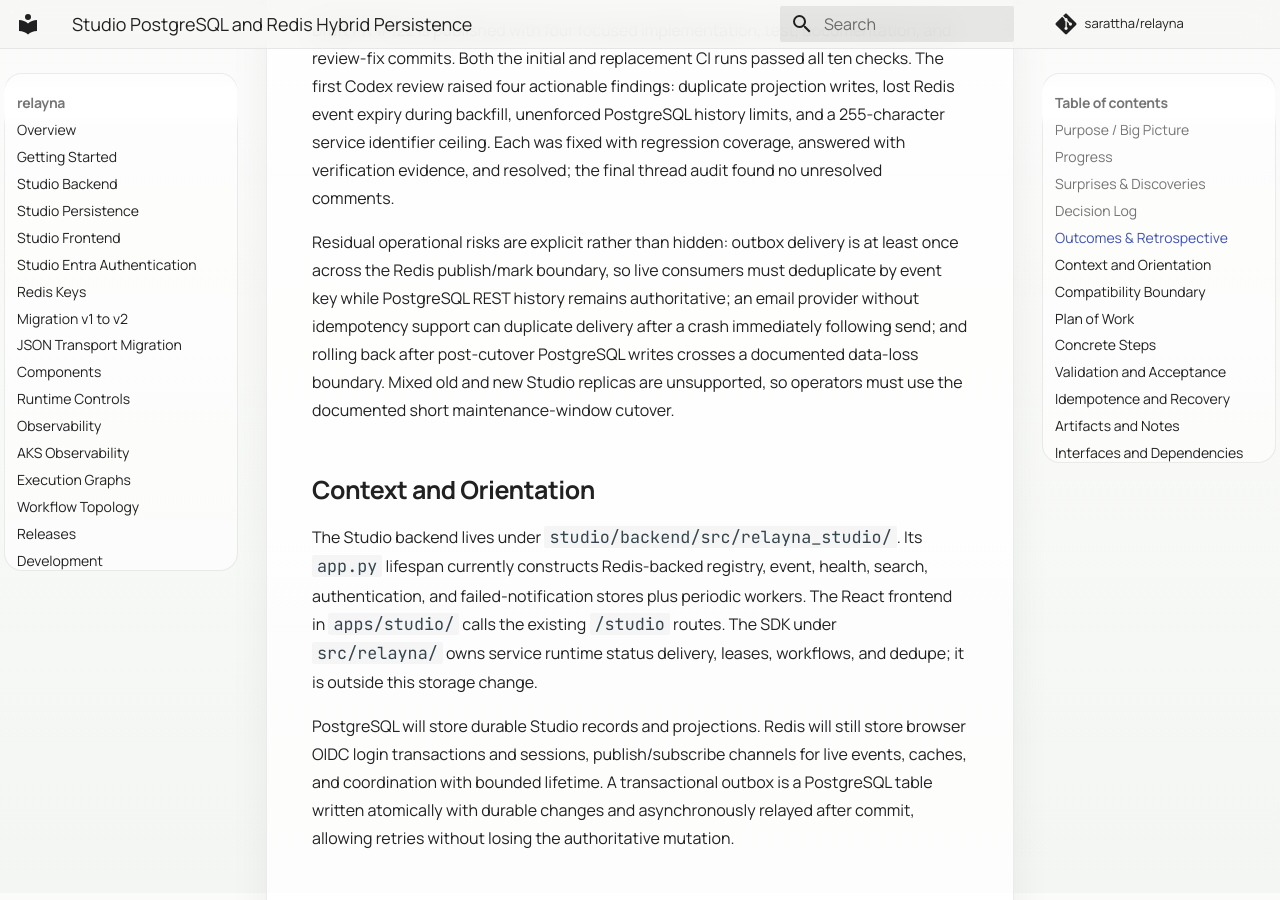
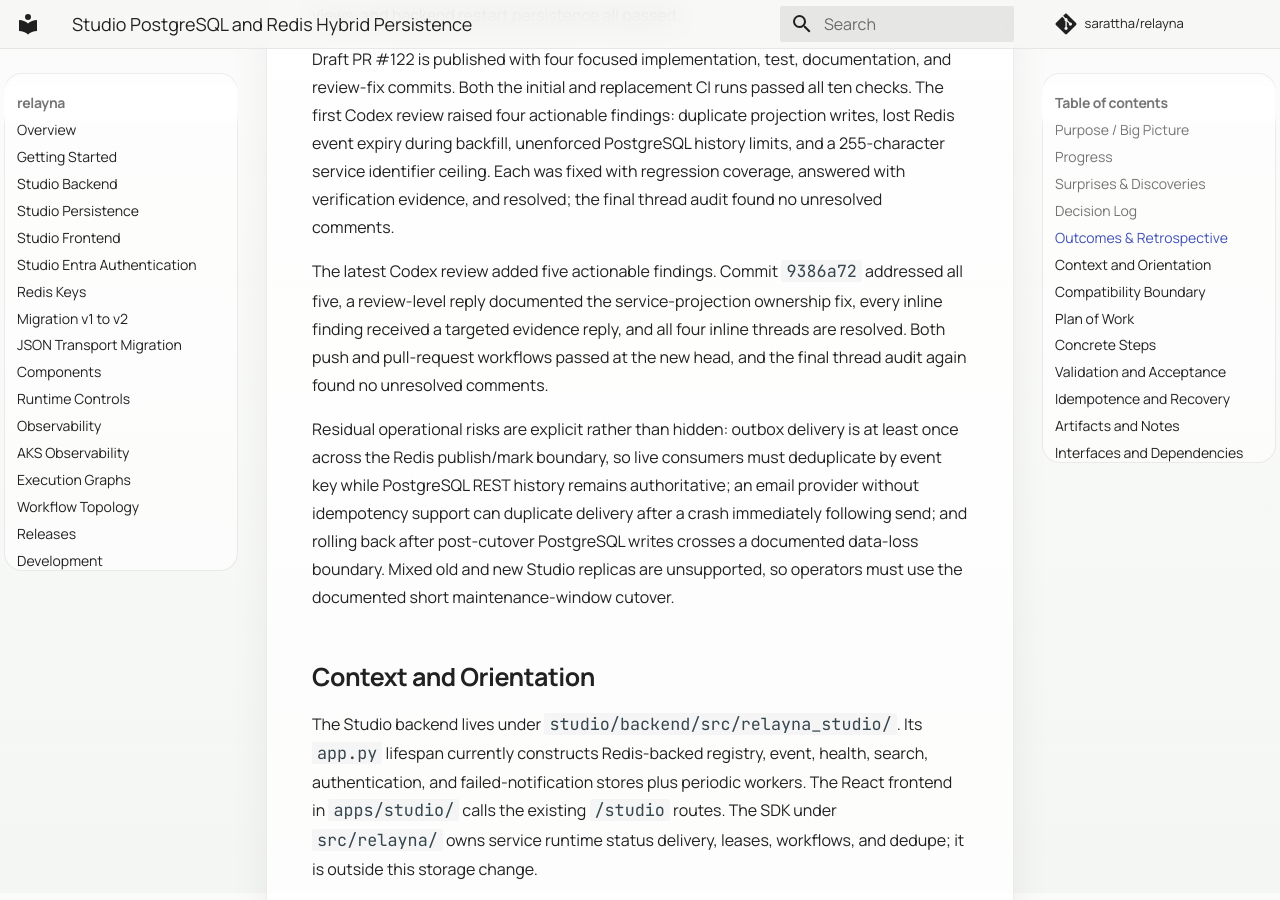
Before and after one commit to sarattha/relayna, an MkDocs documentation site: the page built from docs/execplans/studio-postgresql-hybrid-persistence.md, in a window 1280 px wide and 900 px high, scrolled down 5407 px. Built offline with MkDocs 1.6.1 and Material for MkDocs 9.7.7, drawn with Linux system fonts in a browser that asks for light colours; comment, search, counter and statistics services are not loaded; some of the changed text lies outside the part shown.

Commit message:
docs(studio): record latest review outcome

```diff
--- a/docs/execplans/studio-postgresql-hybrid-persistence.md
+++ b/docs/execplans/studio-postgresql-hybrid-persistence.md
@@ -29,7 +29,7 @@
 - [x] (2026-08-19 20:09+07:00) Opened draft PR #122 with three focused commits; all ten initial CI checks passed. The first Codex review raised four actionable threads.
 - [x] (2026-08-19 20:15+07:00) Pushed review-fix commit `28ba080`, replied to and resolved all four Codex threads with concrete evidence, reran the full verification stack, and confirmed all ten replacement CI checks passed.
 - [x] (2026-08-19 21:40+07:00) Analyzed the latest Codex review and fixed all five actionable findings: PostgreSQL service-projection ownership, bulk task/service projection loading and pruning, timestamp-less event ordering, unbounded task identifiers, and colon-safe notification backfill parsing. Fourteen real integration tests, Alembic migration cycling/drift detection, 98.01% backend coverage, and the mandatory repository verification passed.
-- [ ] Push the latest review-fix commit, reply with evidence, resolve all four inline threads, and confirm replacement CI.
+- [x] (2026-08-19 21:48+07:00) Pushed review-fix commit `9386a72`, replied to the top-level finding and all four inline threads with verification evidence, resolved every inline thread, and confirmed all ten replacement CI checks passed.
 
 ## Surprises & Discoveries
 
@@ -170,6 +170,12 @@
 unenforced PostgreSQL history limits, and a 255-character service identifier
 ceiling. Each was fixed with regression coverage, answered with verification
 evidence, and resolved; the final thread audit found no unresolved comments.
+
+The latest Codex review added five actionable findings. Commit `9386a72`
+addressed all five, a review-level reply documented the service-projection
+ownership fix, every inline finding received a targeted evidence reply, and all
+four inline threads are resolved. Both push and pull-request workflows passed
+at the new head, and the final thread audit again found no unresolved comments.
 
 Residual operational risks are explicit rather than hidden: outbox delivery is
 at least once across the Redis publish/mark boundary, so live consumers must
```
